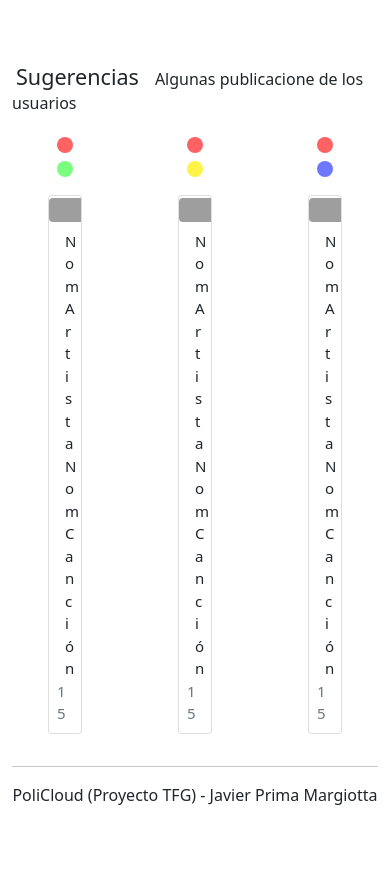
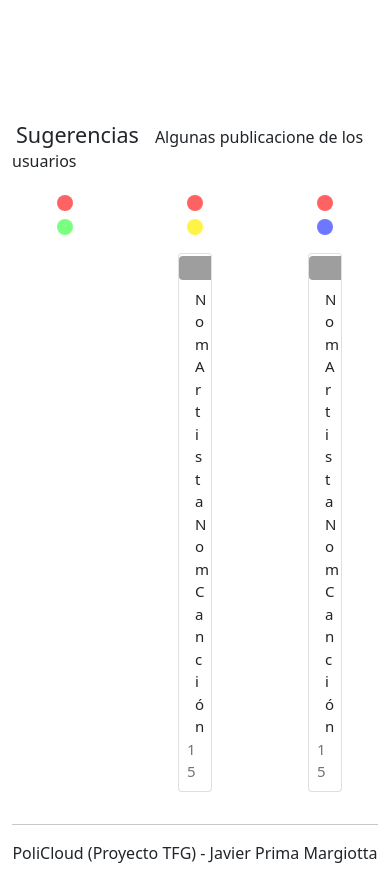
Before and after one commit to JPrimaM/PoliCloud, a Symfony app: template templates/acceso/index.html.twig in a window 390 px wide. Shown: the part 45-919 px from the top of the page. Before the commit the page ends 850 px from the top, so only its background shows below. Run offline with Twig, Linux system fonts and the light colour scheme; the template is opened without the code that fills it, so the values that code supplies are empty; style sheets or scripts are compiled from the project's sources; some libraries are stand-ins or nearby versions; grey boxes are pictures that could not be loaded.

Commit message:
Base de servicio con variable global twig :)

```diff
--- a/src/Controller/AccesoController.php
+++ b/src/Controller/AccesoController.php
@@ -13,6 +13,9 @@ use App\Entity\Usuario;
 use App\Form\PublicarType;
 use Symfony\Component\Security\Core\Security;
 use App\Form\SinginType;
+use App\Service\SugerenciasService;
+use phpDocumentor\Reflection\Types\Mixed_;
+use Symfony\Bundle\TwigBundle\DependencyInjection\Compiler\TwigEnvironmentPass;
 use Symfony\Component\Security\Http\Authentication\AuthenticationUtils;
 
 class AccesoController extends AbstractController
--- a/templates/sugerencias.html.twig
+++ b/templates/sugerencias.html.twig
@@ -1,6 +1,13 @@
 {% macro sugerencias() %}
 
 <div class="row px-0 ">
+    <!-- <pre>
+    {# {{ dump(sugeridos_multimedia.sugerenciasAleatorias) }} #}
+    </pre> -->
+    <pre>
+    {{ dump(sugeridos_multimedia.sugerenciasAleatorias) }}
+    </pre>
+
     <div class="col mt-5">
         <p><span class="h4 ms-1 me-3">Sugerencias</span>Algunas publicacione de los usuarios</p>
         <div class="row text-center">
@@ -17,6 +24,8 @@
                         </svg>
                     </a>
                 </div>
+
+                 {% for multimedia in sugeridos_multimedia %}
                 <div class="col">
                     <div class="card mb-3" style="max-width: 540px;">
                         <div class="row g-0">
@@ -26,25 +35,7 @@
                             </div>
                             <div class="col-md-8">
                                 <div class="card-body p-2 text-start">
-                                    <p class="fsize-15 mb-0 ms-2">NomArtista
-                                    <p class="fsize-15 mb-0 ms-2">NomCanción</p>
-                                    <p class="fsize-15 mb-0 me-2 text-end text-muted">15</p>
-                                </div>
-                            </div>
-                        </div>
-                    </div>
-                </div>
-                {% for equipo in equipos_lista %}
-                <div class="col">
-                    <div class="card mb-3" style="max-width: 540px;">
-                        <div class="row g-0">
-                            <div class="col-md-4">
-                                <img src="{{ asset('img/video/modelo_astro.gif') }}" class="img-fluid rounded-start"
-                                    alt="Video destacado 1">
-                            </div>
-                            <div class="col-md-8">
-                                <div class="card-body p-2 text-start">
-                                    <p class="fsize-15 mb-0 ms-2">NomArtista
+                                    <p class="fsize-15 mb-0 ms-2">{{ multimedia.nombre }}
                                     <p class="fsize-15 mb-0 ms-2">NomCanción</p>
                                     <p class="fsize-15 mb-0 me-2 text-end text-muted">15</p>
                                 </div>
```
Also changed, not shown: src/Service/SugerenciasService.php (added, +81 -0 lines), 1 other file.
